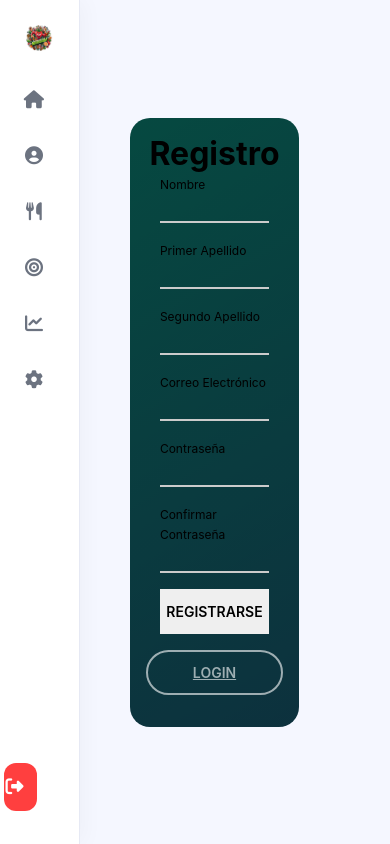
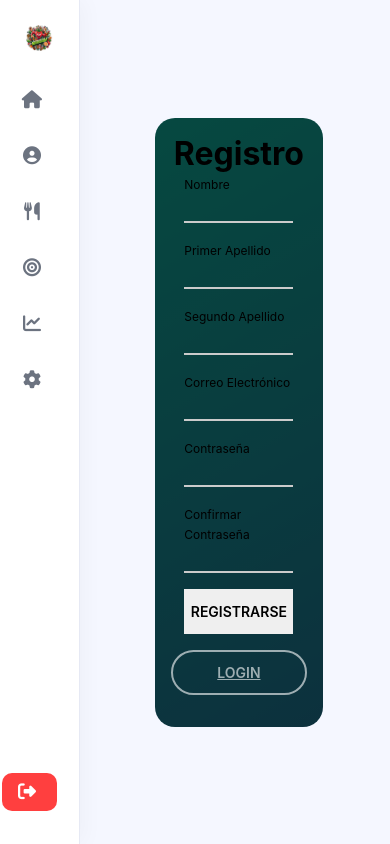
Before and after one commit to nataliagamezbarea/Nutriboom, a Flask app: page /register in a window 390 px wide. Run offline with Flask 3, Linux system fonts and the light colour scheme; some libraries are stand-ins or nearby versions.

Commit message:
Cambio estetica html y css

```diff
--- a/backend/Modelos/database.py
+++ b/backend/Modelos/database.py
@@ -3,19 +3,19 @@ from flask_sqlalchemy import SQLAlchemy
 # Creamos la instancia de la base de datos
 db = SQLAlchemy()
 
-# # Datos del servidor MySQL para natalia
-# USER = "root"
-# PASSWORD = "1234"
+# Datos del servidor MySQL para natalia
+USER = "root"
+PASSWORD = "1234"
+HOST = "localhost"  # Puede ser una IP o un dominio
+PORT = "3306"  # Puerto por defecto de MySQL
+DATABASE = "Nutriboom"
+
+# # Datos del servidor MySQL para nosotros
+# USER = "Antonio"
+# PASSWORD = "password"
 # HOST = "localhost"  # Puede ser una IP o un dominio
 # PORT = "3306"  # Puerto por defecto de MySQL
-# DATABASE = "Nutriboom"
-
-# Datos del servidor MySQL para nosotros
-USER = "Antonio"
-PASSWORD = "password"
-HOST = "localhost"  # Puede ser una IP o un dominio
-PORT = "3306"  # Puerto por defecto de MySQL
-DATABASE = "nutriboom"
+# DATABASE = "nutriboom"
 
 def init_db(app):
     app.config["SQLALCHEMY_DATABASE_URI"] = f"mysql+pymysql://{USER}:{PASSWORD}@{HOST}:{PORT}/{DATABASE}"
--- a/static/css/SeguimientoNutricional.css
+++ b/static/css/SeguimientoNutricional.css
@@ -13,30 +13,29 @@
   margin: 0;
   padding: 0;
   box-sizing: border-box;
-  font-family: "Inter", -apple-system, BlinkMacSystemFont, "Segoe UI", Roboto,
-    sans-serif;
+  font-family: "Inter", -apple-system, BlinkMacSystemFont, "Segoe UI", Roboto, sans-serif;
 }
 
 body {
   background-color: var(--gray);
-  display: flex;
+  display: grid;
+  grid-template-columns: 10vw auto;
+  grid-template-areas: "nav content";
   min-height: 100vh;
 }
 
 nav {
-  width: var(--sidebar-width);
+  width: 10vw;
   background-color: var(--white);
   border-right: 1px solid var(--gray-medium);
   padding: 35px 0;
   display: flex;
   flex-direction: column;
-  position: fixed;
-  top: 0;
-  left: 0;
-  bottom: 0;
+  position: relative;
   z-index: 100;
   box-shadow: 5px 0 20px rgba(0, 0, 0, 0.03);
   color: black;
+  grid-area: nav;
 }
 
 .logo {
@@ -47,7 +46,7 @@ nav {
   display: flex;
   flex-direction: column;
   flex-grow: 1;
-  padding: 0 1vw;
+  padding: 0 .5vw;
   justify-content: space-between;
 }
 
@@ -86,11 +85,17 @@ nav a i {
 }
 
 .content {
-  flex: 1;
-  margin-left: 10vw;
+  grid-area: content;
   padding: 1vw;
   max-width: 1800px;
+  grid-template-columns: repeat(4, 1fr);
+  display: flex;
+  flex-direction: column;
+  justify-content: center;
+  padding-left: 3vw;
+
 }
+
 
 .header {
   display: flex;
@@ -140,10 +145,28 @@ nav a i {
   border-radius: 10px;
 }
 
+
+
 .cerrar_sesion a {
   background-color: rgba(255, 45, 45, 0.911);
   color: white;
+  border-radius: 10px;
+  padding: 10px;
+  display: flex;
+  align-items: center;
+  justify-content: center;
 }
+
+.cerrar_sesion a i {
+  margin-right: 8px;
+  font-size: 18px;
+}
+
+.cerrar_sesion a span {
+  font-size: 16px;
+}
+
+
 
 .cerrar_sesion a:hover {
   color: white;
@@ -153,25 +176,46 @@ nav a i {
 .logo {
   display: flex;
   align-items: center;
-  gap: 0.5vw;
+  gap: 0.2vw;
+  justify-content: center;
 }
 .logo span {
   font-weight: 900;
+  font-size: 1vw;
 }
 
 .logo img {
   width: 3vw;
 }
 
-.content {
-  display: grid;
-  grid-template-columns: 1fr 1fr 1fr 1fr;
-}
-
 .bievenida {
   padding: 1vw 23vw;
 }
-@media (max-width: 992px) {
+
+.boxes {
+  display: grid;
+  grid-template-columns:1fr 1fr 1fr;
+  grid-template-rows: 1fr 1fr;
+  gap: 1vh;
+}
+
+.box {
+  background-color:rgb(48, 53, 67);
+  border-radius: 10px;
+  width: auto;
+  height: auto;
+  display: flex;
+  align-items: center;
+  justify-content: center;
+  padding: 1vw .5vw;
+}
+
+
+@media (max-width: 1300px) {
+  body {
+    grid-template-columns: 80px auto;
+  }
+
   nav {
     width: 80px;
     padding: 25px 0;
@@ -201,12 +245,7 @@ nav a i {
     width: 7vw;
   }
 
-  .cerrar_sesion a {
-    display: flex;
-    justify-content: center;
-    align-items: center;
-    background-color: rgba(255, 45, 45, 0.911);
-    color: white;
-    width: 5vw;
-  }
+
+
+
 }
```
Also changed, not shown: requirements.txt (added, +14 -0 lines), templates/SeguimientoNutricional.html (+19 -2 lines), README.md.
